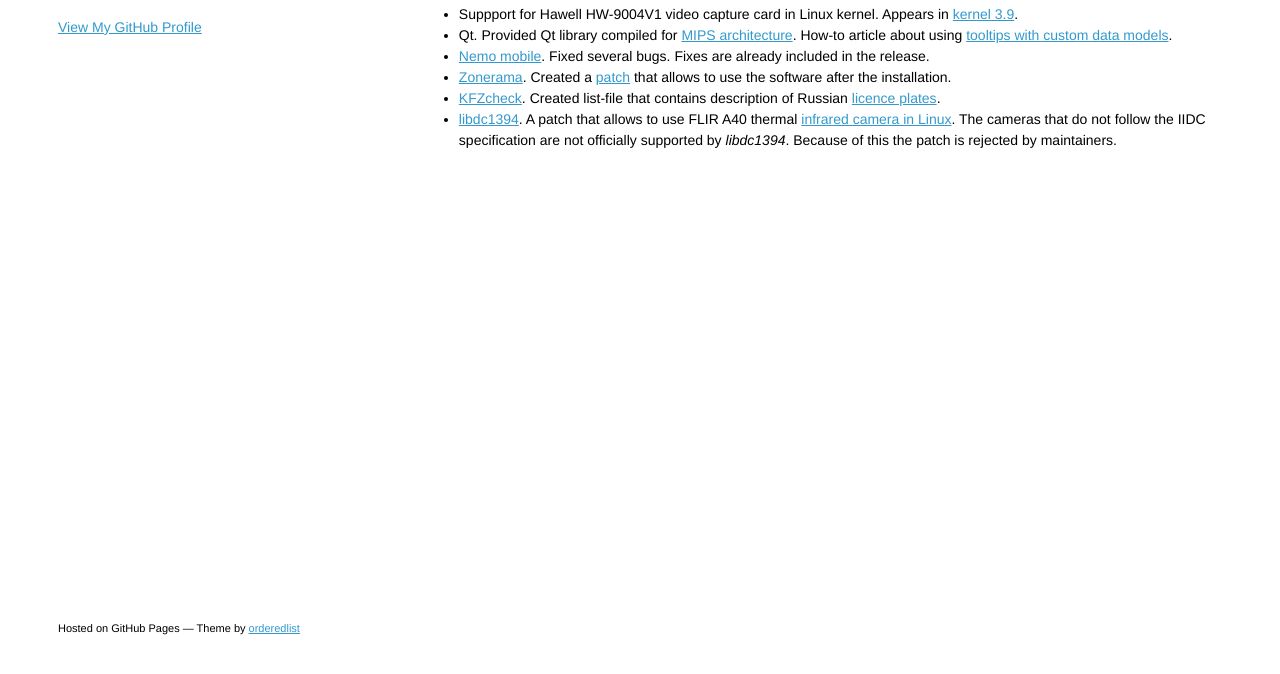
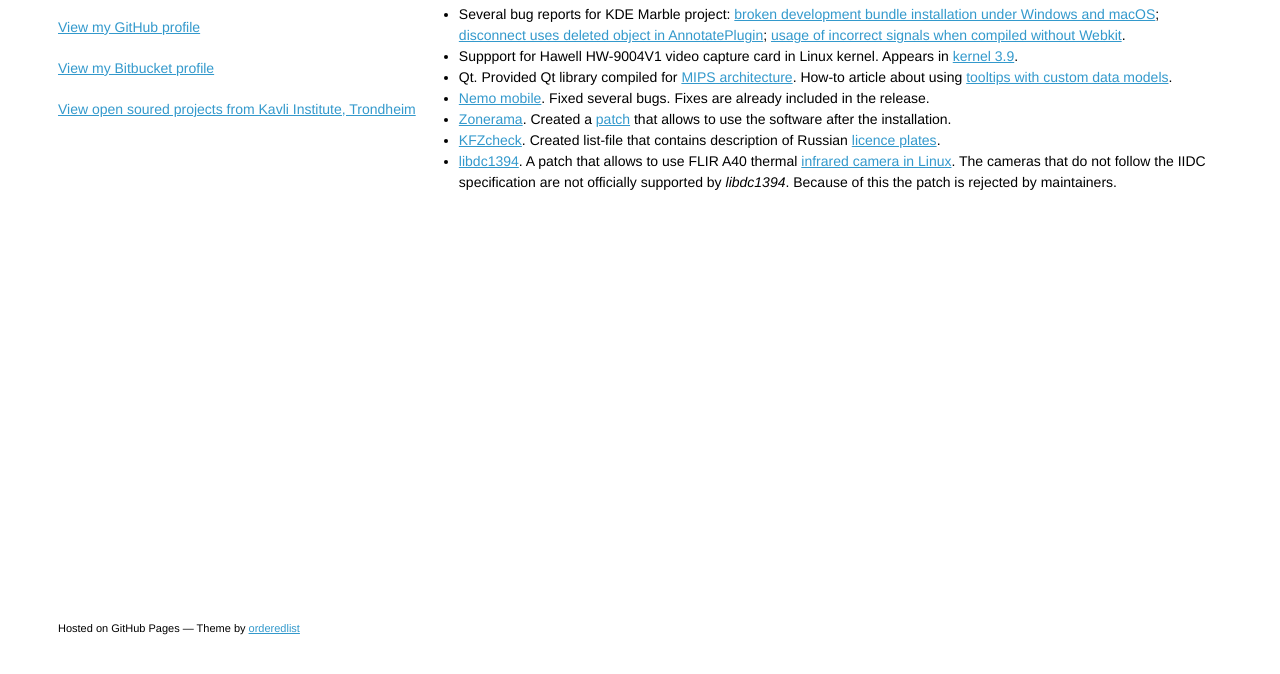
Before and after one commit to fralik/fralik.github.com, a plain HTML site: page index.html in a window 1280 px wide. Shown: the part 92-766 px from the top of the page. Drawn offline with Linux system fonts and the light colour scheme; a web font is replaced by a local one.

Commit message:
Add link to Bitbucket profile; add information about KDE bugs

```diff
--- a/index.html
+++ b/index.html
@@ -3,7 +3,7 @@
   <head>
     <meta charset="utf-8">
     <meta http-equiv="X-UA-Compatible" content="chrome=1">
-    <title>Open source projects by fralik</title>
+    <title>Open source projects by Vadim Frolov</title>
 
     <link rel="stylesheet" href="stylesheets/styles.css">
     <link rel="stylesheet" href="stylesheets/pygment_trac.css">
@@ -17,11 +17,14 @@
       <header>
         <h1>Open source projects</h1>
         <p></p>
-        <p class="view"><a href="https://github.com/fralik">View My GitHub Profile</a></p>
+        <p class="view"><a href="https://github.com/fralik">View my GitHub profile</a></p>
+        <p class="view"><a href="https://bitbucket.org/fralik">View my Bitbucket profile</a></p>
+        <p class="view"><a href="https://bitbucket.org/cnc-ntnu">View open soured projects from Kavli Institute, Trondheim</a></p>
       </header>
       <section>
         <h3>Involvement in open source projects</h3>
         <ul>
+            <li>Several bug reports for KDE Marble project: <a href="https://bugs.kde.org/show_bug.cgi?id=383883">broken development bundle installation under Windows and macOS</a>; <a href="https://bugs.kde.org/show_bug.cgi?id=383790">disconnect uses deleted object in AnnotatePlugin</a>; <a href="https://bugs.kde.org/show_bug.cgi?id=383791">usage of incorrect signals when compiled without Webkit</a>.</li>
             <li>Suppport for Hawell HW-9004V1 video capture card in Linux kernel. Appears in <a href="https://git.kernel.org/cgit/linux/kernel/git/torvalds/linux.git/commit/?id=9690fd80d3fb1bbfe04d7e1d8dde0cfd353c7b8d">kernel 3.9</a>.</li>
             <li>Qt. Provided Qt library compiled for <a href="https://qt.gitorious.org/qt-creator/qt-creator/commit/7bae23b3a63e37d08ab3ab21b23b44e85560cb0c">MIPS architecture</a>. How-to article about using <a href="http://qt-project.org/wiki/Show_tooltips_for_long_entries_of_your_custom_model">tooltips with custom data models</a>.</li>
             <li>
```
